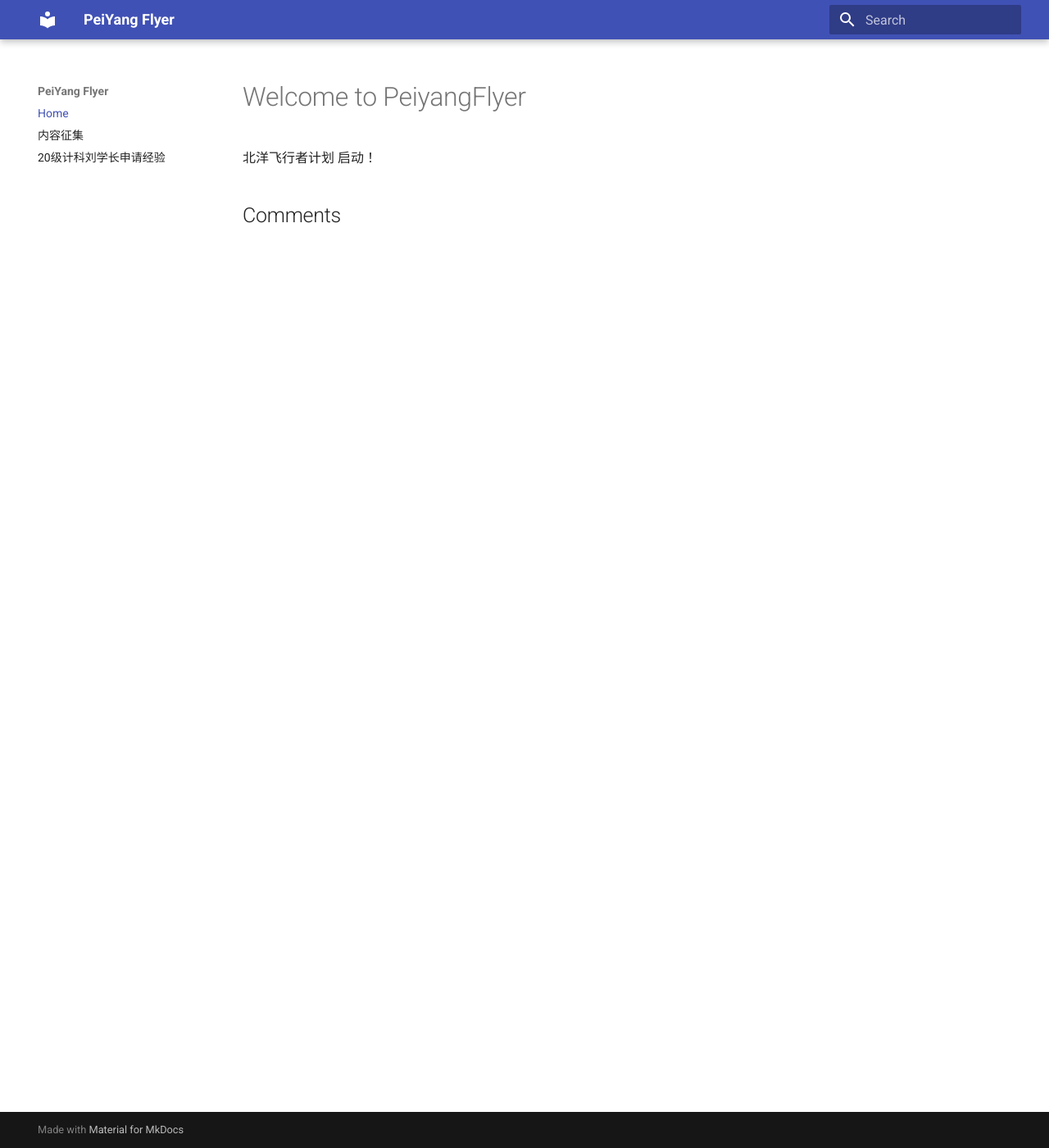
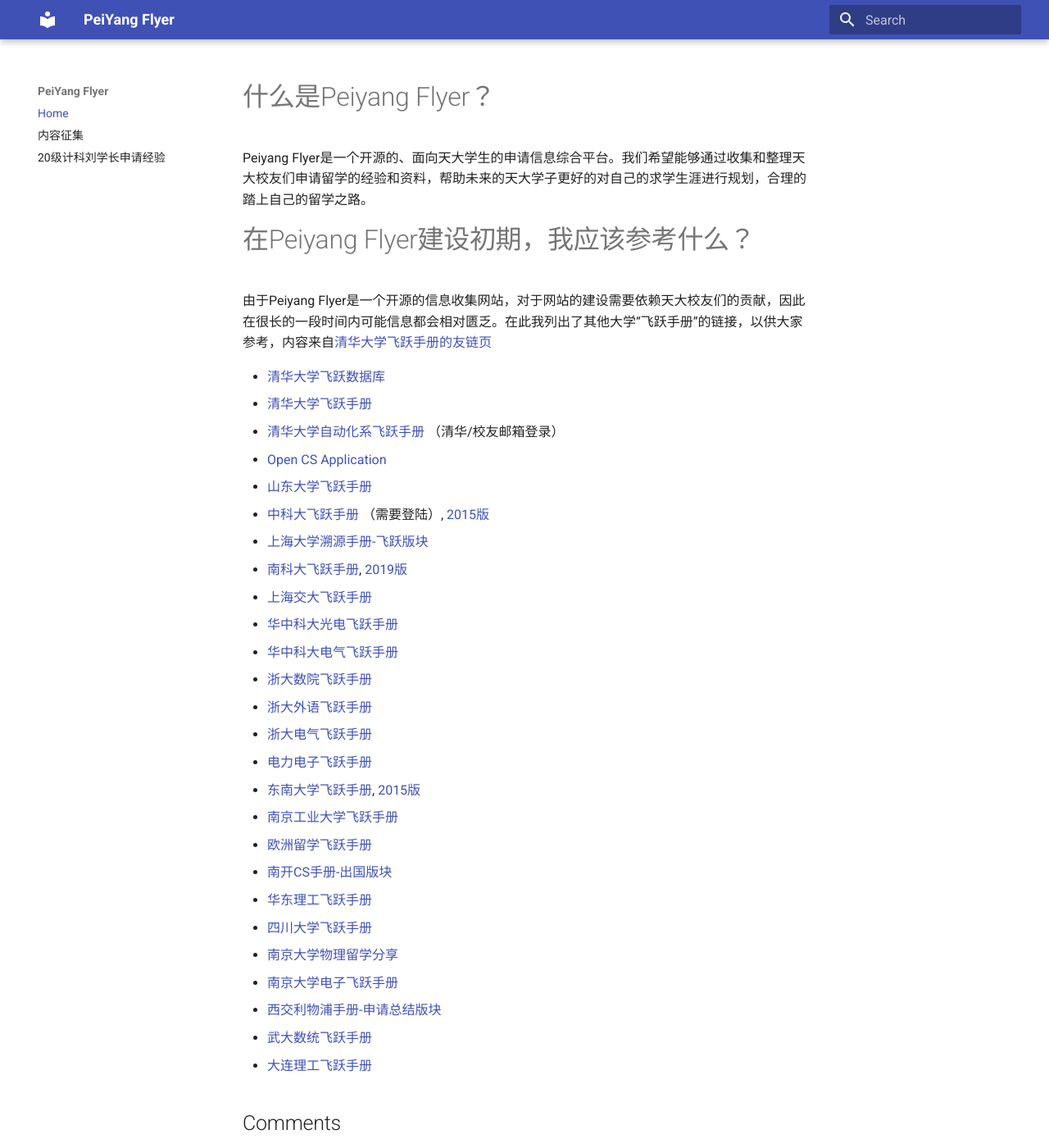
Before and after one commit to bytezzz/peiyangflyer, an MkDocs documentation site: the page built from docs/index.md, in a window 1280 px wide and 1400 px high. Shown: the whole window at 82% size. Built offline with MkDocs 1.6.1 and Material for MkDocs 9.7.7, drawn with Linux system fonts in a browser that asks for light colours; comment, search, counter and statistics services are not loaded.

Commit message:
Update index.md
Add feiyue books of other unis

```diff
--- a/docs/index.md
+++ b/docs/index.md
@@ -1,3 +1,34 @@
-# Welcome to PeiyangFlyer
+# 什么是Peiyang Flyer？
 
-北洋飞行者计划 启动！
+Peiyang Flyer是一个开源的、面向天大学生的申请信息综合平台。我们希望能够通过收集和整理天大校友们申请留学的经验和资料，帮助未来的天大学子更好的对自己的求学生涯进行规划，合理的踏上自己的留学之路。
+
+# 在Peiyang Flyer建设初期，我应该参考什么？
+
+由于Peiyang Flyer是一个开源的信息收集网站，对于网站的建设需要依赖天大校友们的贡献，因此在很长的一段时间内可能信息都会相对匮乏。在此我列出了其他大学“飞跃手册”的链接，以供大家参考，内容来自[清华大学飞跃手册的友链页](https://feiyue.online/main/friendlink/)
+
+- [清华大学飞跃数据库](https://database.feiyue.online/)
+- [清华大学飞跃手册](https://feiyue.online/)
+- [清华大学自动化系飞跃手册](https://dagrad.site/) （清华/校友邮箱登录）
+- [Open CS Application](https://opencs.app/)
+- [山东大学飞跃手册](https://sdu-application.github.io/sduapplication.github.io/#/)
+- [中科大飞跃手册](https://www.ustcflyer.com/welcome) （需要登陆）, [2015版](http://www.ustc.global/wp-content/uploads/2016/01/USTC-Fly-Guide-2015.pdf)
+- [上海大学溯源手册-飞跃版块](https://shuosc.github.io/fly/categories/%E7%95%99%E5%AD%A6/)
+- [南科大飞跃手册](https://sustech-application.com/#/), [2019版](https://sustech-application.github.io/2019-Fall/#/?id=%e5%8d%97%e6%96%b9%e7%a7%91%e6%8a%80%e5%a4%a7%e5%ad%a6%e9%a3%9e%e8%b7%83%e6%89%8b%e5%86%8c-2019-fall)
+- [上海交大飞跃手册](https://survivesjtu.github.io/SJTU-Application/)
+- [华中科大光电飞跃手册](https://hust-feiyue.github.io/)
+- [华中科大电气飞跃手册](https://github.com/LHYi/Feiyue_for_ECE)
+- [浙大数院飞跃手册](http://www.math.zju.edu.cn/_upload/article/files/99/e1/32b8399349af89f05033bf19a32e/4fd486a5-8a4e-47f0-a9c1-9fdba8cae593.pdf)
+- [浙大外语飞跃手册](http://www.sis.zju.edu.cn/_upload/article/files/d1/4f/4bdc41fb43c998f58d9ea03b77c5/1af0ee6f-ca7e-4a9f-b100-b3161378590c.pdf)
+- [浙大电气飞跃手册](http://ee.zju.edu.cn/_upload/article/files/e5/cb/875540014b9489d2cec796955ea7/d1051aae-5958-4137-9ebd-f5b59fea0230.pdf)
+- [电力电子飞跃手册](https://zliao555.github.io/flying_brochure/)
+- [东南大学飞跃手册](https://www.yuque.com/2020seufly/guide), [2015版](https://jerrypiglet.gitbooks.io/2015_seu_abroad/content/)
+- [南京工业大学飞跃手册](https://github.com/yaoshun123/FLY_NJTech)
+- [欧洲留学飞跃手册](https://chaoli.club/index.php/6978/0)
+- [南开CS手册-出国版块](https://nkucs.icu/#/experiences/abroad/)
+- [华东理工飞跃手册](https://ecust-leap.github.io/)
+- [四川大学飞跃手册](https://scu-flying.com/#/)
+- [南京大学物理留学分享](https://jialanxin.github.io/njuphy-/)
+- [南京大学电子飞跃手册](https://picture.iczhiku.com/weixin/message1630843323166.html)
+- [西交利物浦手册-申请总结版块](https://awesome-xjtlu.github.io/wiki/#/grad-application/readme)
+- [武大数统飞跃手册](https://www.yuque.com/2020whumathstat/fly-sheet)
+- [大连理工飞跃手册](https://github.com/alexedinburgh/dutOverseas)
```
